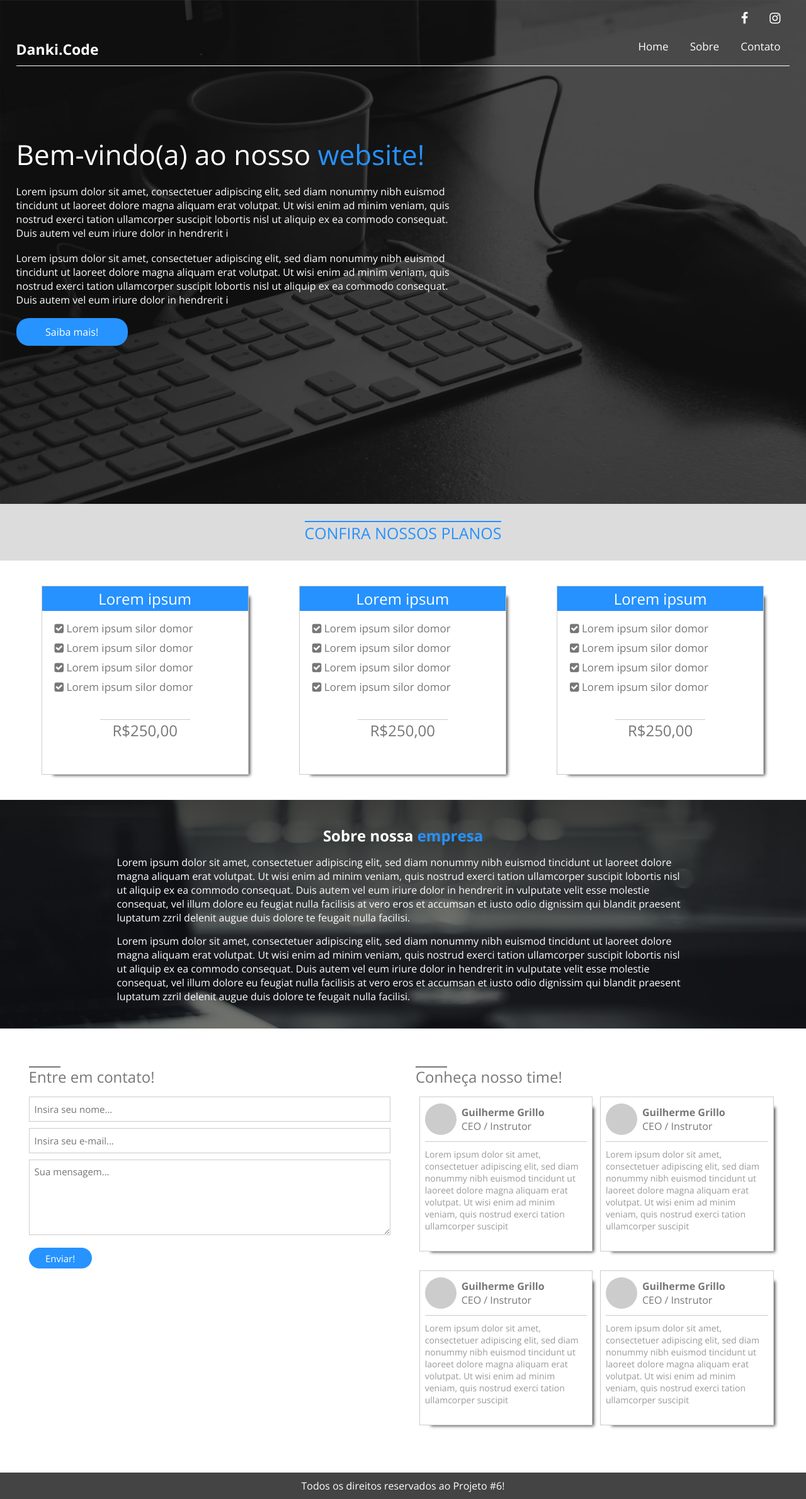
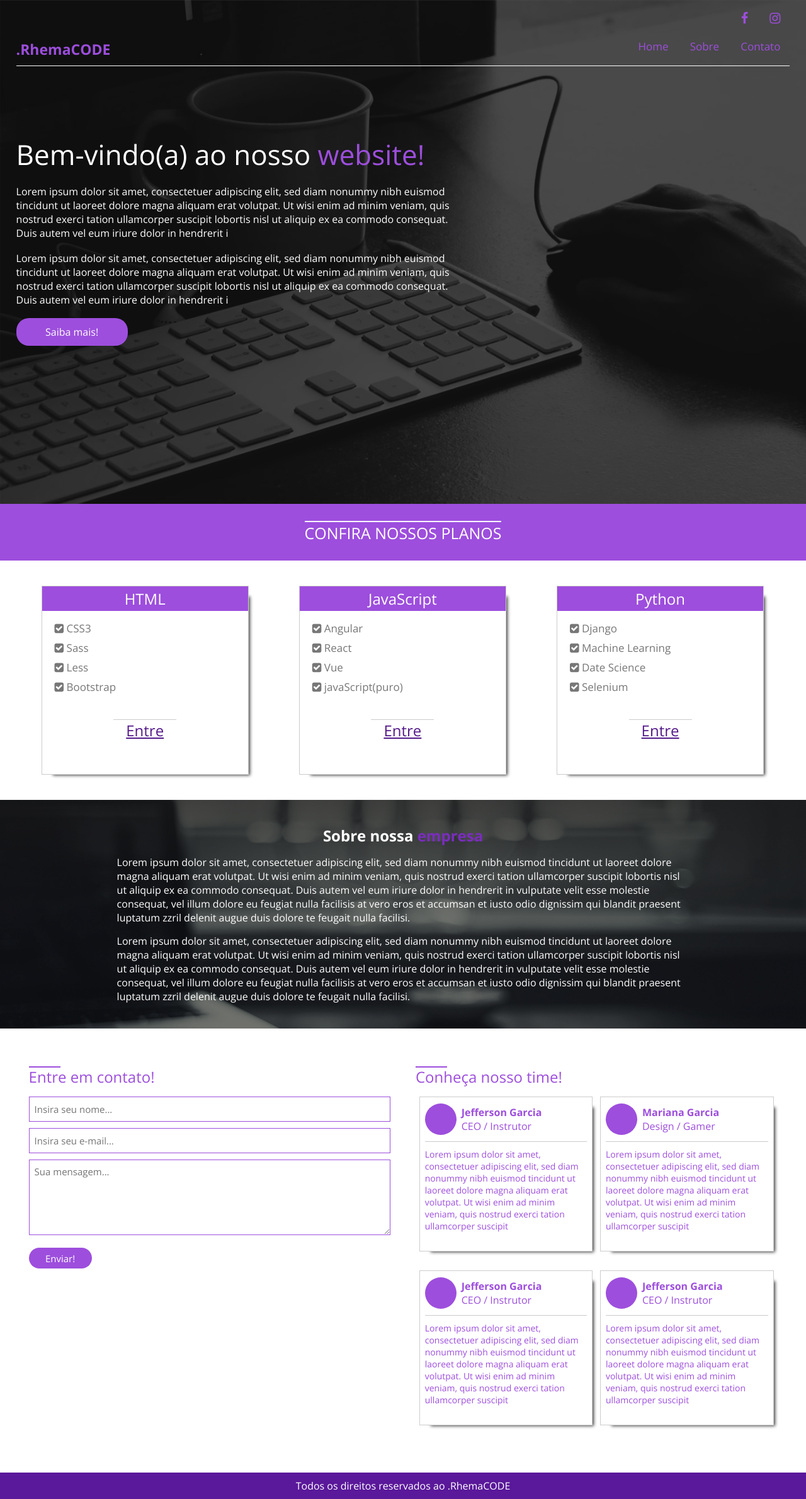
Before and after one commit to ElHa07/Web, a PHP site: page / in a window 1280 px wide. Shown: the whole page at 63% size. Run offline with PHP 8.4, Linux system fonts and the light colour scheme; some libraries are stand-ins or nearby versions.

Commit message:
Project
homepage

```diff
--- a/Estudos/WebMaster/Projeto06/css/style.css
+++ b/Estudos/WebMaster/Projeto06/css/style.css
@@ -53,7 +53,7 @@ section.main header{
 }
 
 .icons-social a{
-	color: white;
+	color: #9D4EDD;
 	text-decoration: none;
 	font-size: 20px;
 	margin:0 15px;
@@ -62,7 +62,7 @@ section.main header{
 .logo{
 	margin-top: 20px;
 	float: left;
-	color: white;
+	color: #9D4EDD;
 	font-size: 23px;
 	font-weight: bold;
 }
@@ -78,7 +78,7 @@ nav.mobile > i{
 	top: 23px;
 	cursor: pointer;
 	font-size: 25px;
-	color: white;
+	color: 9D4EDD;
 }
 
 
@@ -89,7 +89,7 @@ nav.mobile ul{
 	left: 0;
 	width: 100%;
 	top: 94px;
-	background: white;
+	background: #9D4EDD;
 	list-style-type: none;
 }
 
@@ -110,7 +110,7 @@ nav.mobile li{
 nav.mobile a{
 	display: block;
 	text-decoration: none;
-	color: #444;
+	color: white;
 }
 
 nav.desktop{
@@ -130,7 +130,7 @@ nav.desktop li{
 }
 
 nav.desktop a{
-	color: white;
+	color: #9D4EDD;
 	text-decoration: none;
 }
 
@@ -143,7 +143,7 @@ nav.desktop a{
 }
 
 .conteudo-header h2 > span{
-	color: #2692FF;
+	color: #9D4EDD;
 }
 
 .conteudo-header p{
@@ -157,7 +157,7 @@ nav.desktop a{
 	display: block;
 	width: 177px;
 	height: 44px;
-	background: #2693FF;
+	background: #9D4EDD;
 	color: white;
 	text-align: center;
 	line-height: 44px;
@@ -170,13 +170,13 @@ nav.desktop a{
 	width: 100%;
 	text-align: center;
 	padding:27px 2%;
-	background: rgb(220,220,220);
+	background: #9D4EDD;
 }
 
 .chamada-planos h2{
 	display: inline-block;
-	border-top: 2px solid #2692FF;
-	color: #2692FF;
+	border-top: 2px solid white;
+	color: white;
 	text-transform: uppercase;
 	font-weight: lighter;
 	font-size: 25px;
@@ -198,9 +198,9 @@ nav.desktop a{
 
 .box-planos-wraper{
 	width: 100%;
--webkit-box-shadow: 10px 9px 5px -8px rgba(0,0,0,0.75);
--moz-box-shadow: 10px 9px 5px -8px rgba(0,0,0,0.75);
-box-shadow: 10px 9px 5px -8px rgba(0,0,0,0.75);
+	-webkit-box-shadow: 10px 9px 5px -8px rgba(0,0,0,0.75);
+	-moz-box-shadow: 10px 9px 5px -8px rgba(0,0,0,0.75);
+	box-shadow: 10px 9px 5px -8px rgba(0,0,0,0.75);
 	border:1px solid #ccc;
 	min-height: 300px;
 }
@@ -208,7 +208,7 @@ box-shadow: 10px 9px 5px -8px rgba(0,0,0,0.75);
 
 
 .box-planos-single h2{
-	background: #2692FF;
+	background: #9D4EDD;
 	color: white;
 	text-align: center;
 	padding:3px;
@@ -292,14 +292,14 @@ section.final-section{
 section.final-section h2{
 	position: relative;
 	font-weight: lighter;
-	color: #777777;
+	color: #9D4EDD;
 	font-size: 24px;
 }
 
 section.final-section h2 > .borda-efeito{
 	width: 50px;
 	height: 2px;
-	background: #777;
+	background: #9D4EDD;
 	position: absolute;
 	transition: 0.4s;
 }
@@ -315,7 +315,7 @@ section.final-section h2:hover > .borda-efeito{
 	width: 100%;
 	height: 40px;
 	font-size: 15px;
-	border:1px solid #ccc;
+	border:1px solid #9D4EDD;
 	display: block;
 	padding-left: 8px;
 	margin-top:10px;
@@ -325,7 +325,7 @@ section.final-section h2:hover > .borda-efeito{
 	font-size: 15px;
 	width: 100%;
 	height: 120px;
-	border:1px solid #ccc;
+	border:1px solid #9D4EDD;
 	padding: 8px;
 	margin-top: 10px;
 	resize: vertical;
@@ -335,7 +335,7 @@ section.final-section h2:hover > .borda-efeito{
 	font-size: 15px;
 
 	cursor: pointer;
-	background: #2693FF;
+	background: #9D4EDD;
 	color: white;
 	border:0;
 	width: 100px;
@@ -370,20 +370,20 @@ section.final-section h2:hover > .borda-efeito{
 	width: 50px;
 	height: 50px;
 	border-radius: 50%;
-	background: #ccc;
+	background: #9D4EDD;
 	vertical-align: middle;
 	/*Apenas aplicar background image com a imagem que você quer!*/
 }
 
 .info-usuario{
 	display: inline-block;
-	color: #777;
+	color: #9D4EDD;
 	padding-left: 8px;
 	vertical-align: middle;
 }
 
 .descricao-usuario-box{
-	color: #999999;
+	color: #9D4EDD;
 	font-weight: lighter;
 	font-size: 14px;
 	margin-top: 10px;
@@ -394,7 +394,7 @@ footer{
 	padding:10px 2%;
 	text-align: center;
 	color: white;
-	background: #444;
+	background: #5A189A;
 }
 
 @media screen and (max-width: 768px){
--- a/Estudos/WebMaster/Projeto06/index.html
+++ b/Estudos/WebMaster/Projeto06/index.html
@@ -6,7 +6,7 @@
 	<link href="https://fonts.googleapis.com/css?family=Open+Sans:300,400,700" rel="stylesheet">
 	<link href="css/font-awesome.min.css" rel="stylesheet" />
 	<link href="css/style.css" rel="stylesheet">
-	<title>Projeto 06</title>
+	<title>RhemaCODE</title>
 </head>
 <body>
 	<section class="main">
@@ -19,7 +19,7 @@
 				</div><!--icons-social-->
 				<div class="clear"></div>
 				<div class="logo">
-					Danki.Code
+					.RhemaCODE
 				</div><!--logo-->
 				<nav class="desktop">
 					<ul>
@@ -57,45 +57,45 @@
 			<div class="center">
 				<div class="box-planos-single">
 					<div class="box-planos-wraper">
-					<h2>Lorem ipsum</h2>
+					<h2>HTML</h2>
 					<div class="pontos-plano">
-						<p><i class="fa fa-check-square"></i> Lorem ipsum silor domor</p>
-						<p><i class="fa fa-check-square"></i> Lorem ipsum silor domor</p>
-						<p><i class="fa fa-check-square"></i> Lorem ipsum silor domor</p>
-						<p><i class="fa fa-check-square"></i> Lorem ipsum silor domor</p>
+						<p><i class="fa fa-check-square"></i> CSS3</p>
+						<p><i class="fa fa-check-square"></i> Sass</p>
+						<p><i class="fa fa-check-square"></i> Less</p>
+						<p><i class="fa fa-check-square"></i> Bootstrap</p>
 					</div><!--pontos-plano-->
 					<div class="preco">
-						<h2>R$250,00</h2>
+						<a href=""><h2>Entre</a></h2>
 					</div><!--preco-->
 					</div>
 				</div><!--box-planos-single-->
 
 			<div class="box-planos-single">
 			<div class="box-planos-wraper">
-					<h2>Lorem ipsum</h2>
+					<h2>JavaScript</h2>
 					<div class="pontos-plano">
-						<p><i class="fa fa-check-square"></i> Lorem ipsum silor domor</p>
-						<p><i class="fa fa-check-square"></i> Lorem ipsum silor domor</p>
-						<p><i class="fa fa-check-square"></i> Lorem ipsum silor domor</p>
-						<p><i class="fa fa-check-square"></i> Lorem ipsum silor domor</p>
+						<p><i class="fa fa-check-square"></i> Angular</p>
+						<p><i class="fa fa-check-square"></i> React</p>
+						<p><i class="fa fa-check-square"></i> Vue</p>
+						<p><i class="fa fa-check-square"></i> javaScript(puro)</p>
 					</div><!--pontos-plano-->
 					<div class="preco">
-						<h2>R$250,00</h2>
+						<a href=""><h2>Entre</a></h2>
 					</div><!--preco-->
 				</div>
 			</div><!--box-planos-single-->
 
 			<div class="box-planos-single">
 			<div class="box-planos-wraper">
-					<h2>Lorem ipsum</h2>
+					<h2>Python</h2>
 					<div class="pontos-plano">
-						<p><i class="fa fa-check-square"></i> Lorem ipsum silor domor</p>
-						<p><i class="fa fa-check-square"></i> Lorem ipsum silor domor</p>
-						<p><i class="fa fa-check-square"></i> Lorem ipsum silor domor</p>
-						<p><i class="fa fa-check-square"></i> Lorem ipsum silor domor</p>
+						<p><i class="fa fa-check-square"></i> Django</p>
+						<p><i class="fa fa-check-square"></i> Machine Learning</p>
+						<p><i class="fa fa-check-square"></i> Date Science</p>
+						<p><i class="fa fa-check-square"></i> Selenium</p>
 					</div><!--pontos-plano-->
 					<div class="preco">
-						<h2>R$250,00</h2>
+						<a href=""><h2>Entre</a></h2>
 					</div><!--preco-->
 					</div>
 				</div><!--box-planos-single-->
@@ -107,7 +107,7 @@
 	<section class="parallax">
 		<div class="overlay-parallax"></div>
 		<div class="center">
-			<h2>Sobre nossa <span style="color: #2692FF;">empresa</span></h2>
+			<h2>Sobre nossa <span style="color: #7B2CBF;">empresa</span></h2>
 			<p>Lorem ipsum dolor sit amet, consectetuer adipiscing elit, sed diam nonummy nibh euismod tincidunt ut laoreet dolore magna aliquam erat volutpat. Ut wisi enim ad minim veniam, quis nostrud exerci tation ullamcorper suscipit lobortis nisl ut aliquip ex ea commodo consequat. Duis autem vel eum iriure dolor in hendrerit in vulputate velit esse molestie consequat, vel illum dolore eu feugiat nulla facilisis at vero eros et accumsan et iusto odio dignissim qui blandit praesent luptatum zzril delenit augue duis dolore te feugait nulla facilisi.</p>
 			<p>Lorem ipsum dolor sit amet, consectetuer adipiscing elit, sed diam nonummy nibh euismod tincidunt ut laoreet dolore magna aliquam erat volutpat. Ut wisi enim ad minim veniam, quis nostrud exerci tation ullamcorper suscipit lobortis nisl ut aliquip ex ea commodo consequat. Duis autem vel eum iriure dolor in hendrerit in vulputate velit esse molestie consequat, vel illum dolore eu feugiat nulla facilisis at vero eros et accumsan et iusto odio dignissim qui blandit praesent luptatum zzril delenit augue duis dolore te feugait nulla facilisi.</p>
 		</div>
@@ -129,7 +129,7 @@
 				<div class="w50 equipe-single">
 					<div class="topo-box-usuario">
 						<div class="box-avatar"></div><div class="info-usuario">
-							<p style="font-weight: bold;">Guilherme Grillo</p>
+							<p style="font-weight: bold;">Jefferson Garcia</p>
 							<p style="font-weight: italic;">CEO / Instrutor</p>
 						</div>
 					</div><!--topo-box-usuario-->
@@ -141,8 +141,8 @@
 				<div class="w50 equipe-single">
 					<div class="topo-box-usuario">
 						<div class="box-avatar"></div><div class="info-usuario">
-							<p style="font-weight: bold;">Guilherme Grillo</p>
-							<p style="font-weight: italic;">CEO / Instrutor</p>
+							<p style="font-weight: bold;">Mariana Garcia</p>
+							<p style="font-weight: italic;">Design / Gamer</p>
 						</div>
 					</div><!--topo-box-usuario-->
 					<div class="descricao-usuario-box">
@@ -153,7 +153,7 @@
 				<div class="w50 equipe-single">
 					<div class="topo-box-usuario">
 						<div class="box-avatar"></div><div class="info-usuario">
-							<p style="font-weight: bold;">Guilherme Grillo</p>
+							<p style="font-weight: bold;">Jefferson Garcia</p>
 							<p style="font-weight: italic;">CEO / Instrutor</p>
 						</div>
 					</div><!--topo-box-usuario-->
@@ -164,7 +164,7 @@
 				<div class="w50 equipe-single">
 					<div class="topo-box-usuario">
 						<div class="box-avatar"></div><div class="info-usuario">
-							<p style="font-weight: bold;">Guilherme Grillo</p>
+							<p style="font-weight: bold;">Jefferson Garcia</p>
 							<p style="font-weight: italic;">CEO / Instrutor</p>
 						</div>
 					</div><!--topo-box-usuario-->
@@ -178,7 +178,7 @@
 		</div>
 	</section>
 	<footer>
-		<p>Todos os direitos reservados ao Projeto #6!</p>
+		<p>Todos os direitos reservados ao .RhemaCODE</p>
 	</footer>
 	<script src="https://code.jquery.com/jquery-3.2.1.min.js"></script>
 	<script>
```
